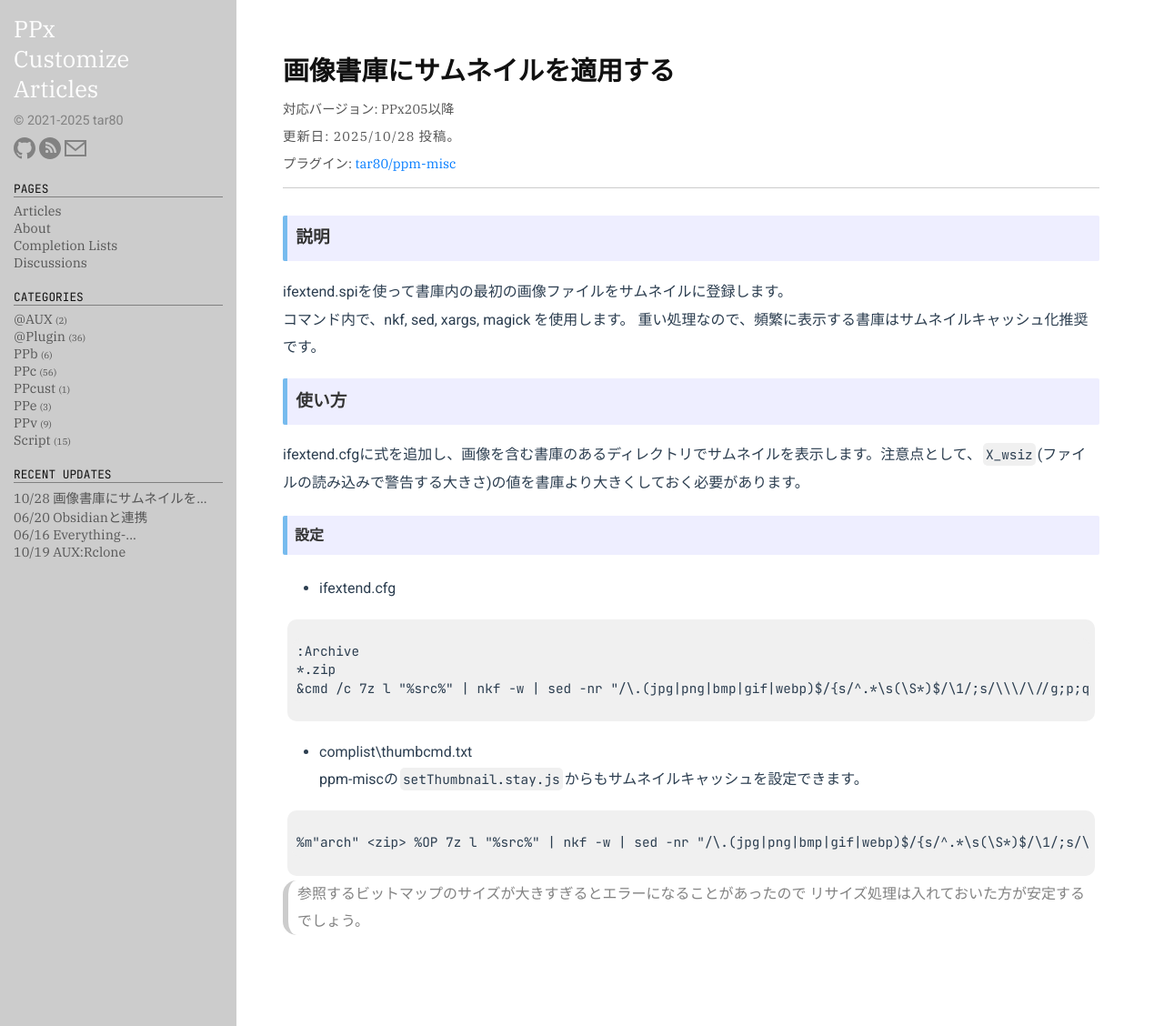
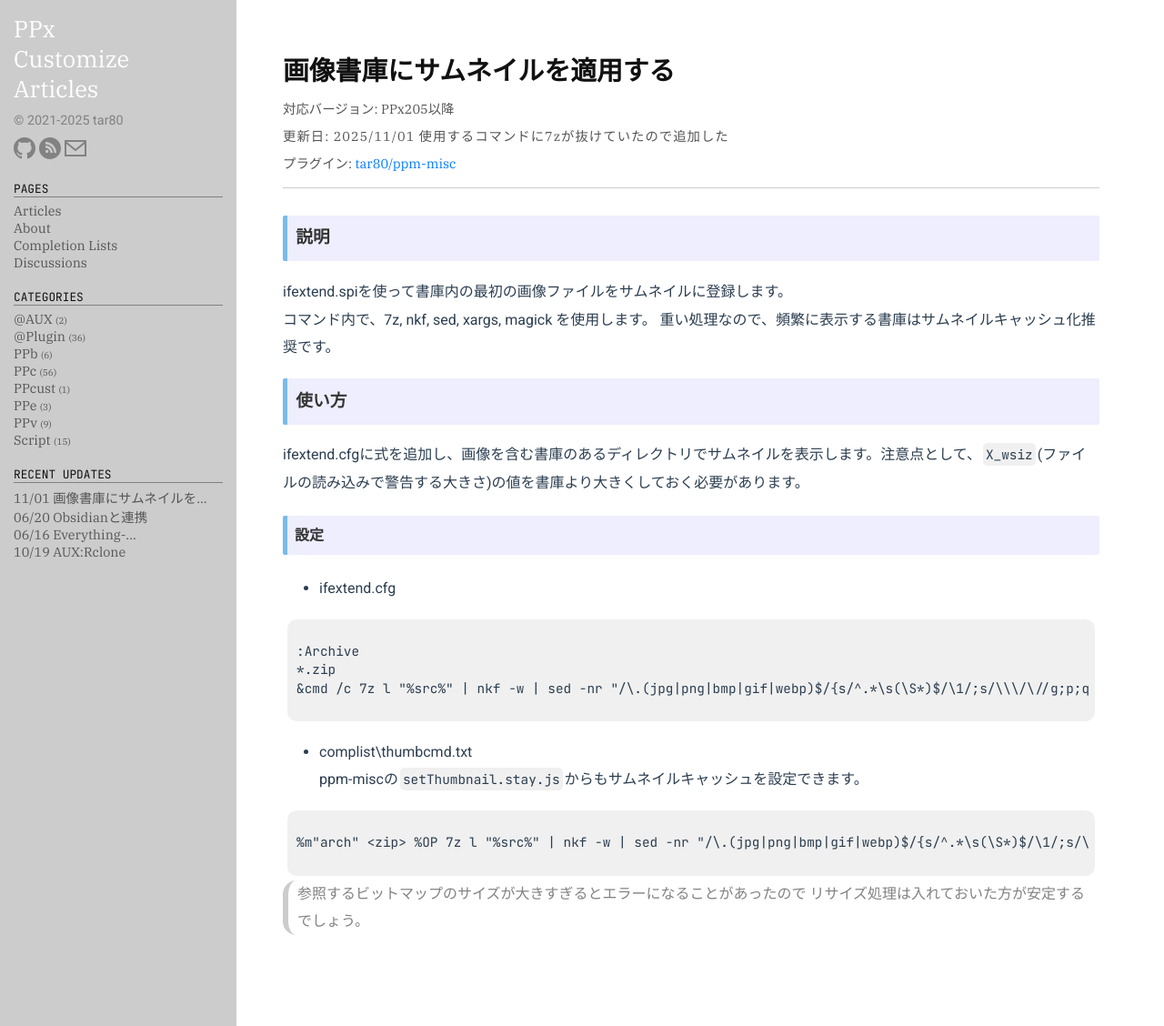
Before and after one commit to tar80/pages-pca, a Jekyll site: the page built from _posts/25-10-28-archive_thumb.md, in a window 1280 px wide and 1128 px high. Shown: the whole window at 91% size. Built offline with Jekyll 4.4.1, drawn with Linux system fonts in a browser that asks for light colours.

Commit message:
fix: archive_thumb 表記漏れを修正した

```diff
--- a/_posts/25-10-28-archive_thumb.md
+++ b/_posts/25-10-28-archive_thumb.md
@@ -2,8 +2,8 @@
 layout: post
 title: 画像書庫にサムネイルを適用する
 version: PPx205以降
-date: 2025-10-28
-comment: 投稿。
+date: 2025-11-1
+comment: 使用するコマンドに7zが抜けていたので追加した
 repository: tar80/ppm-misc
 categories: PPc @plugin
 ---
@@ -11,7 +11,7 @@ categories: PPc @plugin
 ### 説明
 
 ifextend.spiを使って書庫内の最初の画像ファイルをサムネイルに登録します。
-コマンド内で、nkf, sed, xargs, magick を使用します。 重い処理なので、頻繁に表示する書庫はサムネイルキャッシュ化推奨です。
+コマンド内で、7z, nkf, sed, xargs, magick を使用します。 重い処理なので、頻繁に表示する書庫はサムネイルキャッシュ化推奨です。
 
 ### 使い方
 
```
